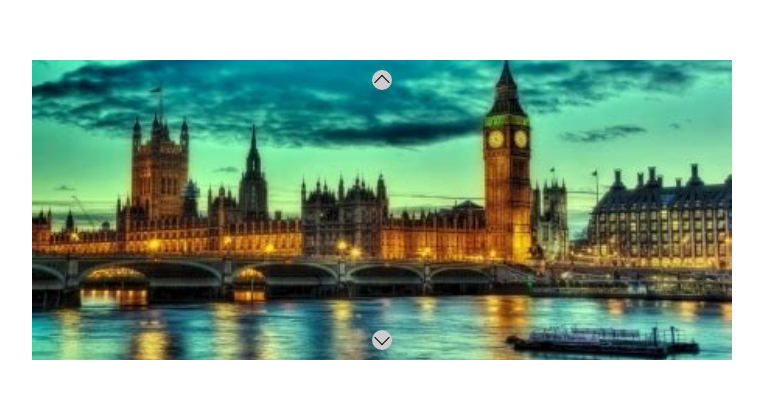
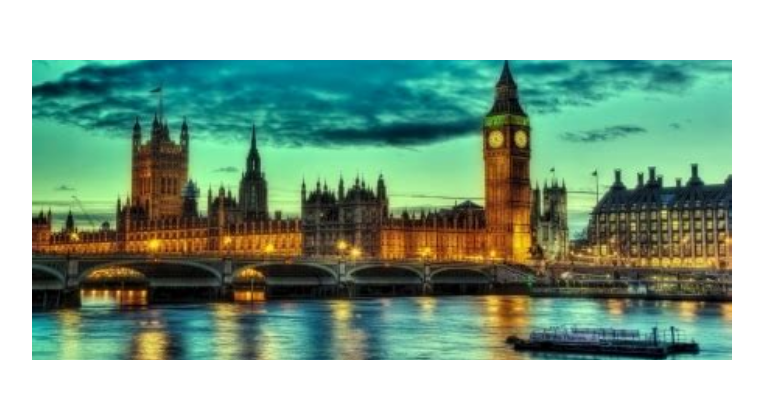
Before and after one commit to simonemassenti/js-array-carousel, a plain HTML site: page index.html in a window 1280 px wide. Shown: the part 190-588 px from the top of the page, without its empty margins (258-1021 px from the left). Drawn offline with Linux system fonts and the light colour scheme.

Commit message:
update: buttons hided

```diff
--- a/index.html
+++ b/index.html
@@ -13,8 +13,8 @@
     <div class="container">
         <div class="items">
 
-            <div class="prev"></div>
-            <div class="next"></div>
+            <!-- <div class="prev"></div>
+            <div class="next"></div> -->
         </div>
     </div>
 
```
